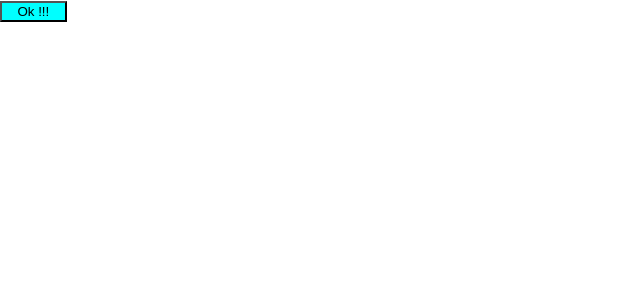
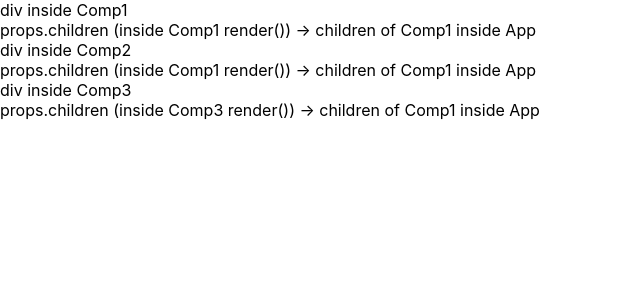
Before and after one commit to vadozy/react-advanced-guides, a React (Create React App) app: page / in a window 1280 px wide. Shown: the top 300 px of the page, without its empty margins (0-640 px from the left). Built offline with nearby package versions, Linux system fonts and the light colour scheme.

Commit message:
:goal_net: Advanced Guides: Error Boundaries

```diff
--- a/package.json
+++ b/package.json
@@ -1,5 +1,6 @@
 {
   "name": "react-advanced-guides",
+  "homepage": "build",
   "version": "0.1.0",
   "private": true,
   "dependencies": {
--- /dev/null
+++ b/src/ErrorBoundary/App.jsx
@@ -0,0 +1,69 @@
+import React from 'react';
+
+class ErrorBoundary extends React.Component {
+  constructor(props) {
+    super(props);
+    this.state = {error: false};
+  }
+
+  static getDerivedStateFromError(error) {
+    return {error: true};
+  }
+
+  componentDidCatch(error, errorInfo) {
+    console.log('DEBUG: start componentDidCatch');
+    console.warn(error);
+    console.warn(errorInfo);
+    console.log('DEBUG: end   componentDidCatch');
+  }
+
+  render() {
+    if (this.state.error) {
+      return <h1>Something went wrong</h1>;
+    }
+    return this.props.children;
+  }
+}
+
+const Comp1 = props => {
+  console.log('rendering inside Comp1');
+  return <>
+    <div>div inside Comp1</div>
+    <div>props.children (inside Comp1 render()) -> {props.children}</div>
+    <Comp2 {...props} />
+  </>;
+};
+
+const Comp2 = props => {
+  console.log('rendering inside Comp2');
+  return <>
+    <div>div inside Comp2</div>
+    <div>props.children (inside Comp1 render()) -> {props.children}</div>
+    <Comp3 {...props} />
+  </>;
+};
+
+const Comp3 = class extends React.Component {
+
+  componentDidMount() {
+    console.log(`Comp3 componentDidMount -> ${this.props.n} / ${this.props.m} = ${+this.props.n / +this.props.m}`);
+    if (+this.props.m === 0) {
+      throw Error('Vadim: Error inside innermost component: Division by zero');
+    }
+  }
+
+  render() {
+    console.log('rendering inside Comp3');
+    return <>
+      <div>div inside Comp3</div>
+      <div>props.children (inside Comp3 render()) -> {this.props.children}</div>
+    </>;
+  }
+};
+
+export default props => {
+  console.log('rendering inside App');
+  return <ErrorBoundary>
+    <Comp1 n="3" m="2">children of Comp1 inside App</Comp1>
+  </ErrorBoundary>
+};
--- a/src/index.js
+++ b/src/index.js
@@ -14,7 +14,8 @@ import './index.css';
 // </>;
 
 // import App from './Refs/v3/AutoFocusTextInput';
-import App from './RefsForwarding/App';
+// import App from './RefsForwarding/App';
+import App from './ErrorBoundary/App';
 
 // import App from './Hooks/Hook03';
 
```
Also changed, not shown: 1 other file (tests, documents, lock files or other folders).
